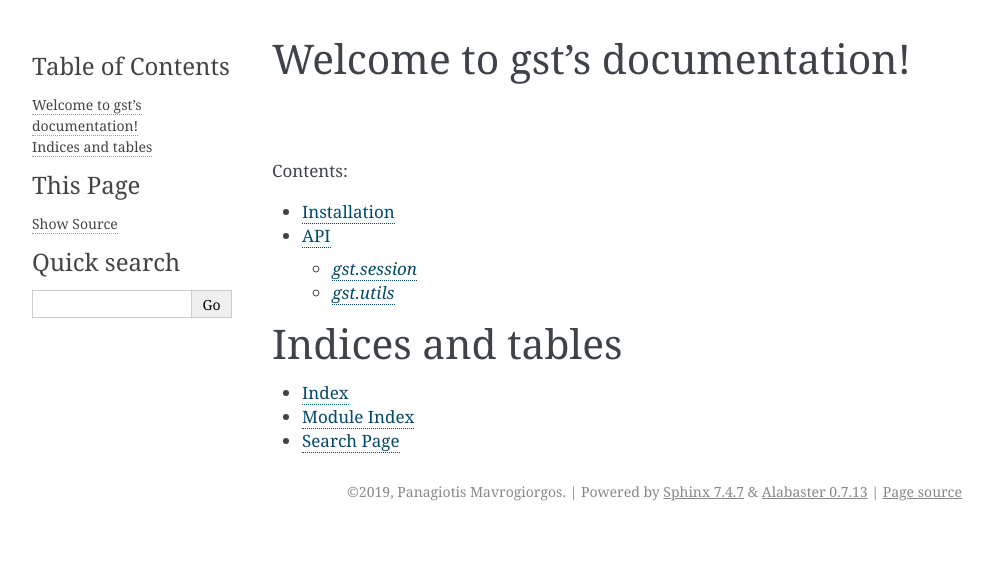
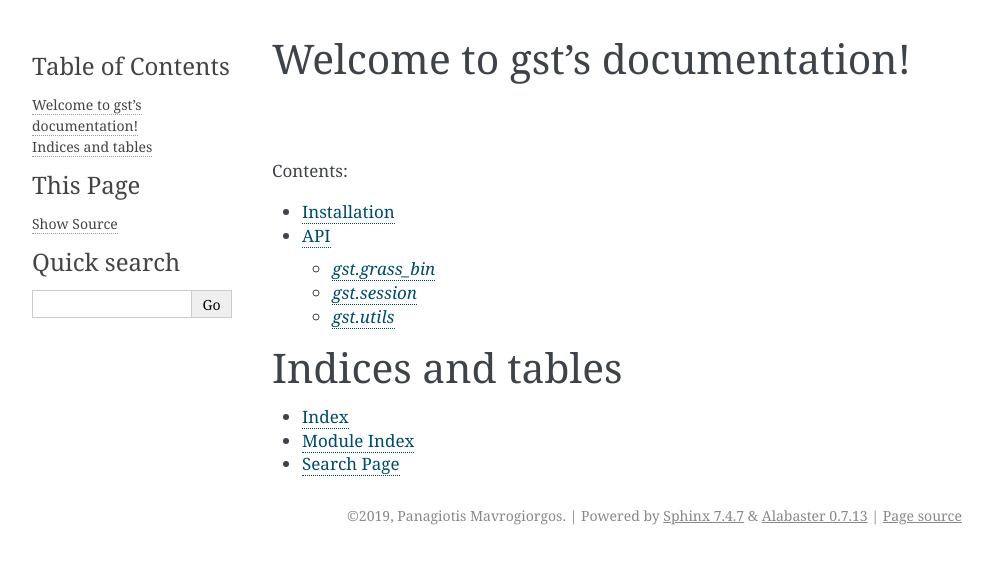
Before and after one commit to pmav99/gst, a Sphinx documentation site: the page built from docs/index.rst, in a window 1280 px wide. Shown: the top 564 px of the page, without its empty margins (148-1141 px from the left). Built offline with Sphinx 7.4.7, drawn with Linux system fonts in a browser that asks for light colours; pages that are not in the unit, such as notebooks, are missing from menus.

```diff
--- a/docs/api.rst
+++ b/docs/api.rst
@@ -1,5 +1,11 @@
 API
 ===
+
+`gst.grass_bin`
+---------------
+
+.. automodule:: gst.grass_bin
+   :members:
 
 `gst.session`
 -------------
```
